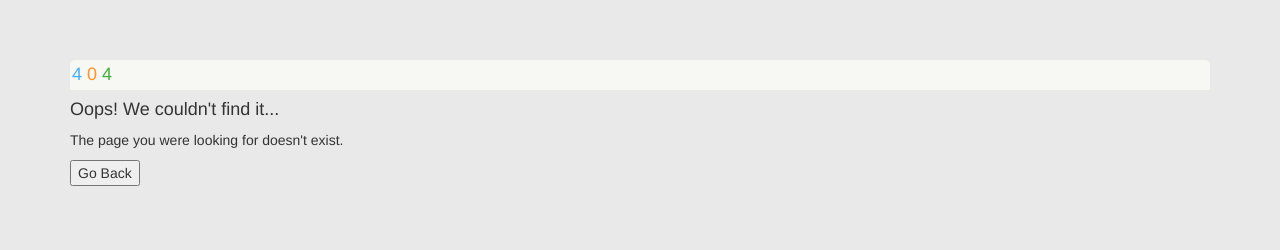
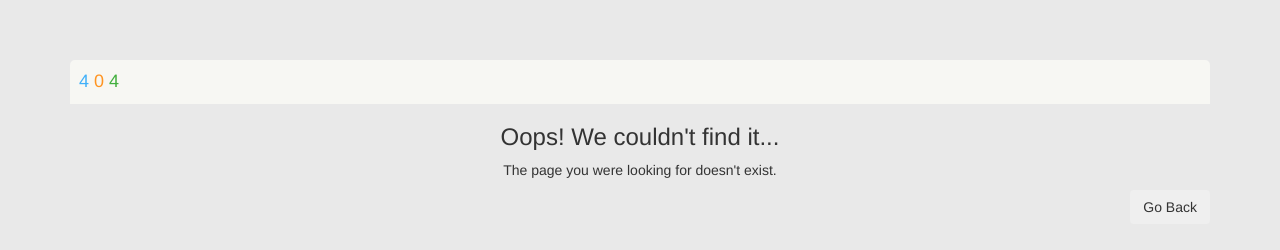
Before and after one commit to chRyNaN/chRyNaN.github.io, a plain HTML site: page 404.html in a window 1280 px wide. Drawn offline with nearby package versions, Linux system fonts and the light colour scheme.

Commit message:
Update 404.html

```diff
--- a/404.html
+++ b/404.html
@@ -28,18 +28,18 @@
     	    	<div class="row">
     	    	    <div class="col-sm-12">
     	    	        <div id="error-popup-container" class="center-block">
-                            <div id="error-popup-header" style="background-color: #F7F7F3; font-size: 18px; color: #474E5D; border-radius: 5px 5px 0px 0px; padding: 2px;">
+                            <div id="error-popup-header" style="background-color: #F7F7F3; font-size: 18px; color: #474E5D; border-radius: 5px 5px 0px 0px; padding: 9px;">
                                 <span id="error-popup-first-4" class="ch">4</span>
                                 <span id="error-popup-0" class="ry">0</span>
                                 <span id="error-popup-last-4" class="nan">4</span>
                             </div>
                             <div id="error-popup-body">
-                                <div id="error-content-container">
-                                    <h4 id="error-content-title">Oops! We couldn't find it...</h4>
+                                <div id="error-content-container" style="text-align: center;">
+                                    <h3 id="error-content-title">Oops! We couldn't find it...</h3>
                                     <p id="error-content-text">The page you were looking for doesn't exist.</p>
                                 </div>
                                 <div id="error-button-container">
-                                    <button id="error-back-button">Go Back</button>
+                                    <button id="error-back-button" class="btn" style="float: right">Go Back</button>
                                 </div>
                             </div>
                         </div>
```
